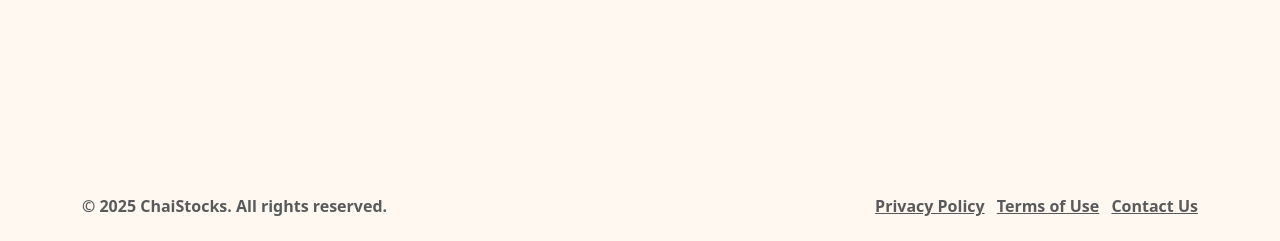
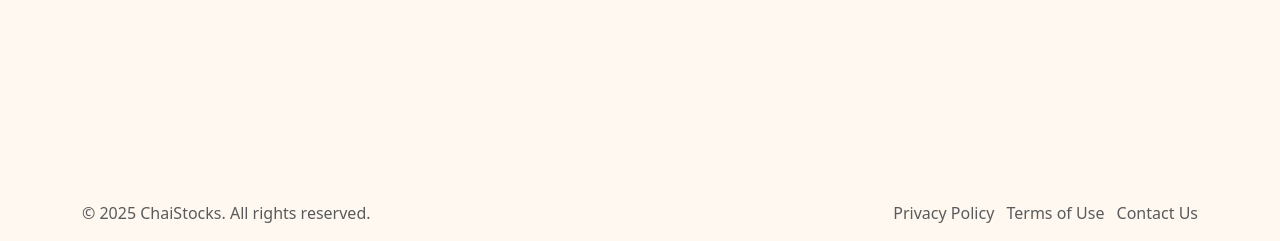
Before and after one commit to JelleJello/401-Project-Repo, a Flask app: page /about in a window 1280 px wide. Shown: the part 559-800 px from the top of the page. Run offline with Flask 3, Linux system fonts and the light colour scheme; some libraries are stand-ins or nearby versions.

Commit message:
updated footer style

```diff
--- a/static/css/style.css
+++ b/static/css/style.css
@@ -14,14 +14,28 @@ h1 {
   color: #A0522D;
 }
 
-.fixed-bottom {
-  height: 70px;
+/* footer styles */
+footer {
   background-color: #FFF8F0;
   color: #5C4033;
-  display: flex;
-  align-items: center;
-  justify-content: center;
-  font-weight: bold;
+  padding: 0.75rem 1rem;
+  font-weight: 500;
+  font-size: 1rem;
+  border-top: 1px solid #FFF8F0;
+}
+
+footer .text-muter {
+  color: #5C4033 !important;
+}
+
+footer a {
+  color: #5C4033;
+  text-decoration: none;
+}
+
+footer a:hover {
+  text-decoration: underline;
+  color: #A0522D;
 }
 
 /* card styles */
```
